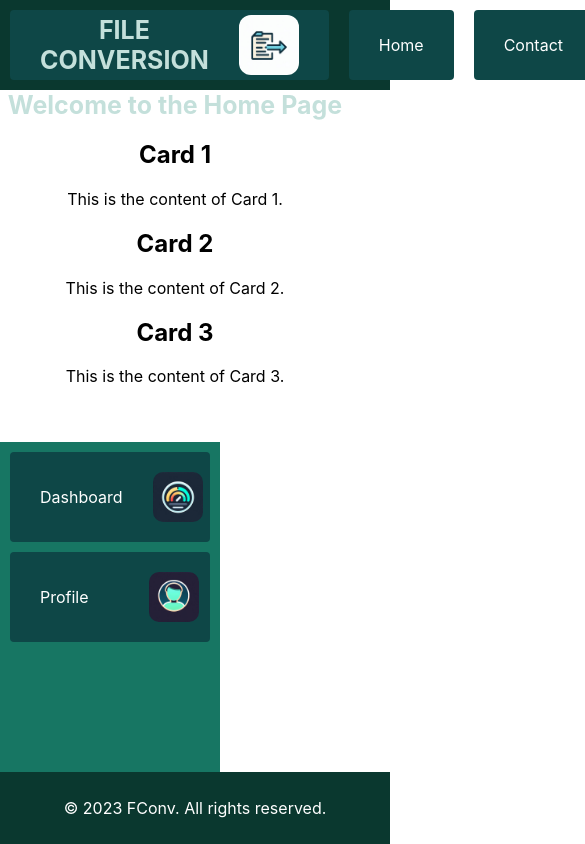
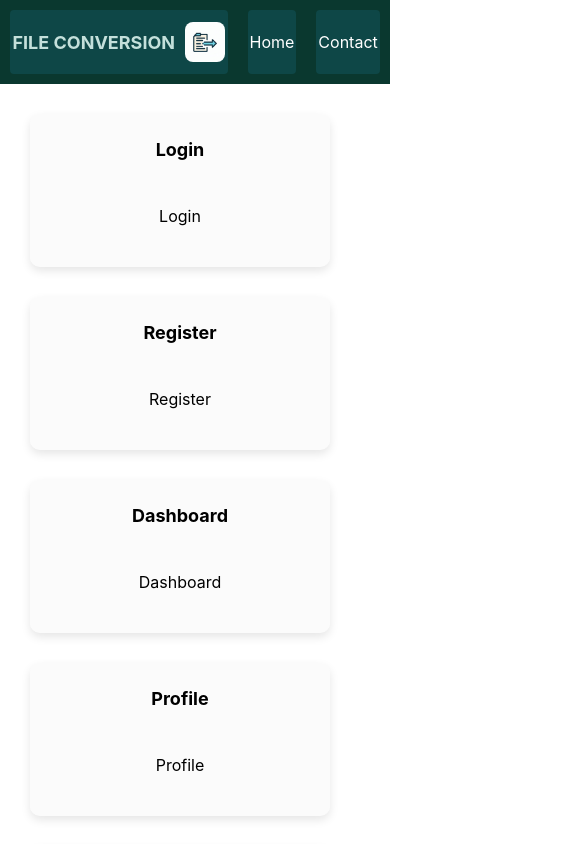
Before and after one commit to matanew1/FileConversion, a React (Create React App) app in the folder client/: page / in a window 390 px wide. Shown: the top 844 px of the page, 585 px wide, since content can reach past the window. Built offline with nearby package versions, Linux system fonts and the light colour scheme.

Commit message:
fix sidebar and fit to mobile

```diff
--- a/client/package.json
+++ b/client/package.json
@@ -3,6 +3,7 @@
   "version": "0.1.0",
   "private": true,
   "dependencies": {
+    "@fortawesome/fontawesome-free": "^6.4.0",
     "@testing-library/jest-dom": "^5.16.5",
     "@testing-library/react": "^13.4.0",
     "@testing-library/user-event": "^13.5.0",
--- a/client/src/App.js
+++ b/client/src/App.js
@@ -8,9 +8,6 @@ function App() {
       <BrowserRouter>
         <Routes>
           <Route path="/" element={<Home />} />
-          {/* <Route path="/contact" element={<Home />} /> */}
-          {/* <Route path="/dashboard" element={<Dashboard />} /> */}
-          {/* <Route path="/profile" element={<Profile />} /> */}
         </Routes>
       </BrowserRouter>
     </div>
--- a/client/src/components/footer/Footer.jsx
+++ b/client/src/components/footer/Footer.jsx
@@ -6,7 +6,7 @@ const Footer = () => {
     return (
         <div className='main-footer'>
             <p className='p-footer'>
-                © {new Date().getFullYear()} FConv. All rights reserved.
+                © {new Date().getFullYear()} Matan Bardugo. All rights reserved.
             </p>
         </div>
     )
--- a/client/src/components/header/Header.css
+++ b/client/src/components/header/Header.css
@@ -1,4 +1,3 @@
-/* Header.css */
 .header-nav {
     background-color: #0a382f;
     padding: 10px;
@@ -55,3 +54,33 @@ h1 {
   .header-menu a:hover {
     background-color: #555;
   }
+
+  /* Responsive Styles */
+
+  @media only screen and (max-width: 400px) {
+
+    .logo-with-title {
+      gap: 10px;
+    }
+
+    .header-menu a {
+        padding: 2px 2px;
+    }
+
+    .logo-with-title {
+        padding: 10px .5px;
+    }
+
+    .logo {
+      width: 40px;
+      height: 40px;
+    }
+
+    h1 {
+      font-size: 18px;
+    }
+
+    .header-menu li {
+      flex-shrink: 0;
+    }
+  }
--- a/client/src/components/header/Header.jsx
+++ b/client/src/components/header/Header.jsx
@@ -14,7 +14,7 @@ const Header = () => {
                     </div>
                 </Link>
                 <Link to={'/'}>Home</Link>
-                <Link to={'/contact'}>Contact</Link>
+                <Link to={'mailto:matanew1@gmail.com'}>Contact</Link>
             </ul>
         </nav>
     )
--- /dev/null
+++ b/client/src/components/pages/home/Content.css
@@ -0,0 +1,54 @@
+.container {
+  display: grid;
+  grid-template-columns: repeat(auto-fit, minmax(300px, 1fr));
+  gap: 30px;
+  padding: 30px;
+}
+
+.card {
+  background: rgba(247, 247, 247, 0.5);
+  backdrop-filter: blur(10px);
+  border-radius: 10px;
+  padding: 25px;
+  box-shadow: 0px 4px 10px rgba(0, 0, 0, 0.1);
+  transition: transform 0.3s ease-in-out;
+}
+
+.card h1 {
+  color: black;
+  margin-bottom: 10px; /* Add some spacing between the title and the content */
+}
+
+.card:hover {
+  transform: translateY(-10px);
+}
+
+.card ul {
+  list-style: none;
+  padding: 0; /* Add this line to remove the default padding of the ul element */
+}
+
+.card ul li {
+  margin-bottom: 10px;
+}
+
+.card nav {
+  margin-top: 10px; /* Add some spacing between the title and the link */
+}
+
+.card nav ul {
+  padding: 0; /* Add this line to remove the default padding of the ul element */
+}
+
+.card nav ul li {
+  margin-bottom: 5px; /* Reduce the margin between the links */
+}
+
+.card nav ul li a {
+  text-decoration: none; /* Remove the underline from the link */
+  color: black; /* Set the link color */
+}
+
+.card nav ul li a:hover {
+  text-decoration: underline; /* Add underline on hover */
+}
--- /dev/null
+++ b/client/src/components/pages/home/Content.jsx
@@ -0,0 +1,60 @@
+import React from 'react';
+import { Link } from 'react-router-dom';
+import './Content.css';
+
+const cards = [
+  {
+    title: 'Login',
+    content: ['Login'],
+  },
+  {
+    title: 'Register',
+    content: ['Register'],
+  },
+  {
+    title: 'Dashboard',
+    content: ['Dashboard'],
+  },
+  {
+    title: 'Profile',
+    content: ['Profile'],
+  },
+  {
+    title: 'Acceptable File Format',
+    content: ['RAR', 'ZIP'],
+  },
+];
+
+const Content = () => {
+  return (
+    <div className="container">
+      {cards.map((card, index) => (
+        <div className="card" key={index}>
+          <h1>{card.title}</h1>
+          <br />
+          {card.content.length > 1 ? (
+            <ul>
+              {card.content.map((item, index) => (
+                <li key={index}>
+                  <label>{item}</label>
+                </li>
+              ))}
+            </ul>
+          ) : (
+            <nav>
+              <ul>
+                <li>
+                  <Link to={`/${card.content[0].toLowerCase()}`}>
+                    {card.content[0]}
+                  </Link>
+                </li>
+              </ul>
+            </nav>
+          )}
+        </div>
+      ))}
+    </div>
+  );
+};
+
+export default Content;
--- a/client/src/components/pages/home/Home.css
+++ b/client/src/components/pages/home/Home.css
@@ -1,7 +1,6 @@
-body {
+html, body {
   display: flex;
   flex-direction: column;
-  min-height: 100vh;
   margin: 0;
 }
 
@@ -20,7 +19,7 @@ main {
 
 header {grid-area: head;}
 article {grid-area: content;}
-aside {grid-area: side;}
+aside {grid-area: side; height: 100%;}
 footer {grid-area: foot;}
 
 @media (min-width: 768px) {
--- a/client/src/components/pages/home/Home.jsx
+++ b/client/src/components/pages/home/Home.jsx
@@ -2,6 +2,7 @@ import React from 'react';
 import Footer from '../../footer/Footer'
 import Header from '../../header/Header';
 import Sidebar from '../../sidebar/Sidebar';
+import Content from './Content';
 import './Home.css';
 
 const Home = () => {
@@ -11,21 +12,7 @@ const Home = () => {
                 <header><Header/></header>
                 <main>
                     <aside><Sidebar/></aside>
-                    <section className="content">
-                        <h1>Welcome to the Home Page</h1>
-                        <div className="card">
-                            <h2>Card 1</h2>
-                            <p>This is the content of Card 1.</p>
-                        </div>
-                        <div className="card">
-                            <h2>Card 2</h2>
-                            <p>This is the content of Card 2.</p>
-                        </div>
-                        <div className="card">
-                            <h2>Card 3</h2>
-                            <p>This is the content of Card 3.</p>
-                        </div>
-                    </section>
+                    <div><Content/></div>
                 </main>
                 <footer><Footer/></footer>
             </body>
--- a/client/src/components/sidebar/Sidebar.css
+++ b/client/src/components/sidebar/Sidebar.css
@@ -1,9 +1,13 @@
-/* Sidebar.css */
+@import "~@fortawesome/fontawesome-free/css/all.css";
+
+
 .sidebar-nav {
   background-color: #177663;
-  width: 200px;
+  width: 100%;
   height: 100%;
   padding: 10px;
+  display: flex;
+  flex-direction: column;
 }
 
 .sidebar-menu {
@@ -31,8 +35,6 @@
   margin-left: 30px;
 }
 
-
-
 .sidebar-menu li {
   margin-bottom: 10px;
 }
@@ -51,3 +53,46 @@
 .sidebar-menu a:hover {
   background-color: #555;
 }
+
+.hamburger {
+  display: flex; /* Updated display property */
+  align-items: center;
+  justify-content: center;
+  cursor: pointer;
+  padding: 10px;
+  background-color: #0a382f;
+  color: #100505;
+}
+
+.hamburger i {
+  font-size: 20px;
+}
+
+/* Rest of the CSS code remains unchanged */
+
+
+@media only screen and (max-width: 800px) {
+  .sidebar-nav {
+    padding: 10px .5px;
+    width: 100%;
+    position: fixed;
+    top: 0;
+    left: 0;
+    z-index: 999;
+    transform: translateX(-100%);
+    transition: transform 0.3s ease-in-out;
+  }
+
+  .sidebar-nav.show {
+    transform: translateX(0);
+  }
+
+  .sidebar-menu {
+    display: none;
+    /* Hide the menu by default */
+  }
+
+  .sidebar-menu.show {
+    display: block;
+  }
+}
--- a/client/src/components/sidebar/Sidebar.jsx
+++ b/client/src/components/sidebar/Sidebar.jsx
@@ -1,27 +1,29 @@
-import React from 'react'
+import React from 'react';
 import { Link } from 'react-router-dom';
-import './Sidebar.css'
+import './Sidebar.css';
 
 const Sidebar = () => {
+  const showMenu = false;
+
+
   return (
     <nav className='sidebar-nav'>
-            <ul className="sidebar-menu">
+      <ul className={`sidebar-menu ${showMenu ? 'show' : ''}`}>
         <Link to={'/dashboard'}>
           <div className="logo-with-title">
-                        <label>Dashboard</label><img className="dash"
-                        src="/dashboard.jpeg" alt="LOGO" />
+            <label>Dashboard</label>
+            <img className="dash" src="/dashboard.jpeg" alt="LOGO" />
           </div>
         </Link>
         <Link to={'/profile'}>
           <div className="logo-with-title">
-                    <label>Profile</label><img className="prof"
-                        src="/profile.jpeg" alt="LOGO" />
+            <label>Profile</label>
+            <img className="prof" src="/profile.jpeg" alt="LOGO" />
           </div>
         </Link>
       </ul>
     </nav>
-    )
+  );
+};
 
-}
-
-export default Sidebar
+export default Sidebar;
```
Also changed, not shown: 1 other file (tests, documents, lock files or other folders). Lines whose indentation alone changed are shown as unchanged.
